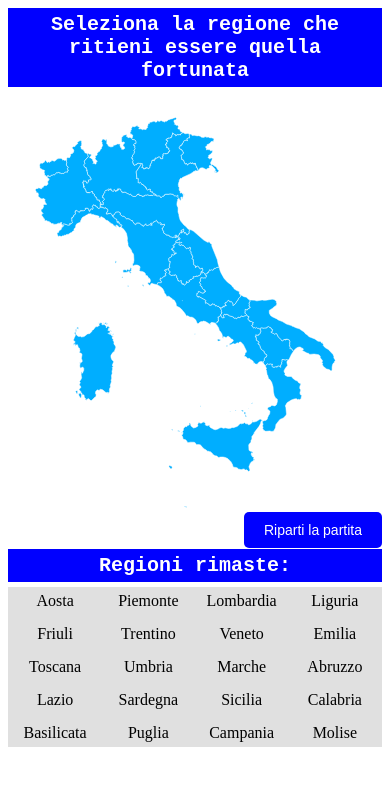
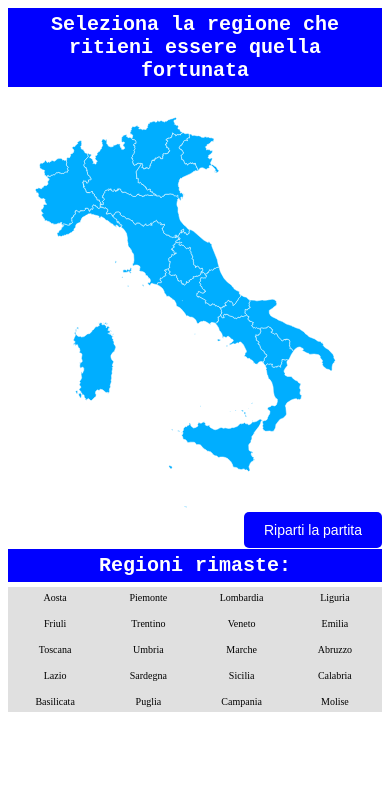
Before and after one commit to MartaCodes06/IndovinaLaRegione, a plain HTML site: page index.html in a window 390 px wide. Drawn offline with Linux system fonts and the light colour scheme.

Commit message:
style.css

```diff
--- a/css/style.css
+++ b/css/style.css
@@ -98,7 +98,7 @@ path:hover {
     }
 
     #region span {
-        font-size: 18px;
+        font-size: 15px;
     }
 
     #title {
@@ -122,7 +122,7 @@ path:hover {
     }
 
     #region span {
-        font-size: 16px;
+        font-size: 10px;
     }
 
     #title {
```
